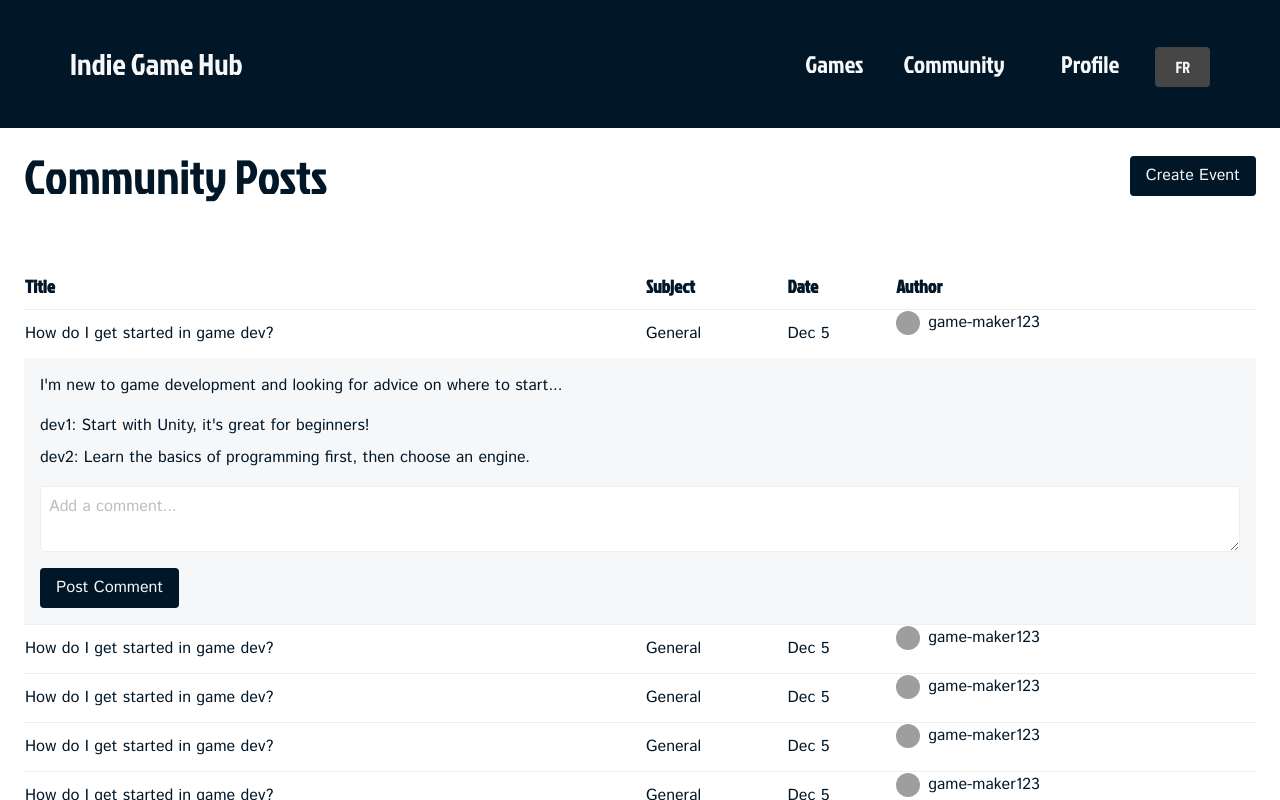
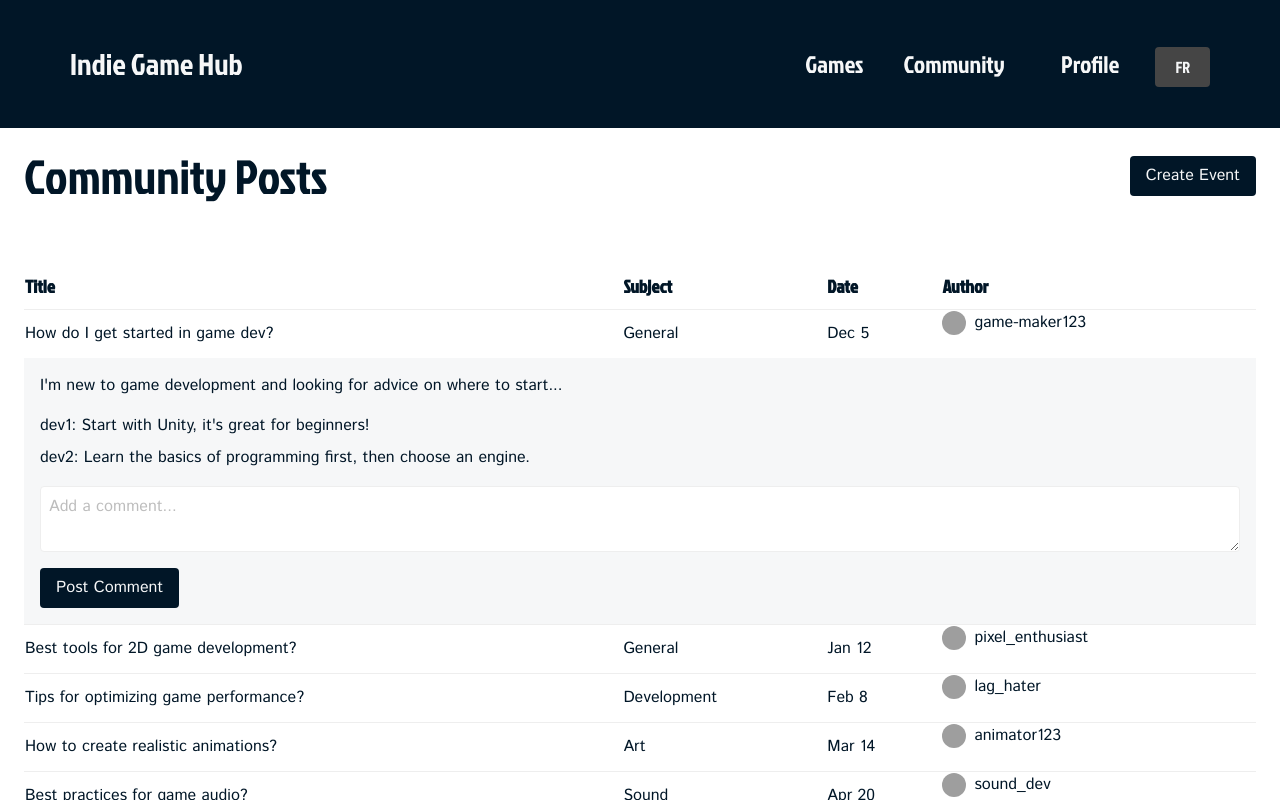
Before and after one commit to Egzavyer/Egzavyer.github.io, a React (Vite) app: page /community in a window 1280 px wide. Both pictures are taken after a click on the element 640 px from the left and 334 px from the top of the page. Shown: the top 800 px of the page. Built offline with nearby package versions, Linux system fonts and the light colour scheme; grey boxes are pictures that could not be loaded.

Commit message:
Feat: adds commenting in threads

```diff
--- a/src/components/ThreadContent.jsx
+++ b/src/components/ThreadContent.jsx
@@ -1,13 +1,21 @@
 import { useState } from 'react';
 import PropTypes from 'prop-types';
 
-function ThreadContent({ thread }) {
+function ThreadContent({ thread, username }) {
     const [newComment, setNewComment] = useState('');
+    const [comments, setComments] = useState(thread.comments); // Manage comments state locally
 
     const handleSubmit = (e) => {
         e.preventDefault();
-        // Logic to submit the new comment
-        setNewComment('');
+        console.log(username, newComment); // Log the new comment to the console
+        // Simulate submitting a new comment by updating the local state
+        const newCommentObject = {
+            // Assuming each comment has an author and text. Adjust as necessary.
+            author: username, // Static author name for demo purposes
+            text: newComment,
+        };
+        setComments([...comments, newCommentObject]); // Add the new comment to the existing comments
+        setNewComment(''); // Clear the input field after submission
     };
 
     return (
@@ -15,7 +23,7 @@ function ThreadContent({ thread }) {
             <td colSpan="4" className="p-4 bg-text">
                 <div className="mb-4">{thread.content}</div>
                 <div className="mb-4">
-                    {thread.comments.map((comment, index) => (
+                    {comments.map((comment, index) => (
                         <div key={index} className="mb-2">
                             <strong>{comment.author}:</strong> {comment.text}
                         </div>
--- a/src/components/ThreadList.jsx
+++ b/src/components/ThreadList.jsx
@@ -1,7 +1,7 @@
 import ThreadRow from "./ThreadRow";
 import { useState } from "react";
 
-function ThreadList() {
+function ThreadList({ username }) {
     const [threads, setThreads] = useState([
         {
             id: 1,
@@ -11,70 +11,70 @@ function ThreadList() {
             author: "game-maker123",
             content: "I'm new to game development and looking for advice on where to start...",
             comments: [
-                { author: "dev1", text: "Start with Unity, it's great for beginners!" },
-                { author: "dev2", text: "Learn the basics of programming first, then choose an engine." }
+                { author: "dev1", "text": "Start with Unity, it's great for beginners!" },
+                { author: "dev2", "text": "Learn the basics of programming first, then choose an engine." }
             ]
         },
         {
             id: 2,
-            title: "How do I get started in game dev?",
+            title: "Best tools for 2D game development?",
             subject: "General",
-            date: "Dec 5",
-            author: "game-maker123",
-            content: "I'm new to game development and looking for advice on where to start...",
+            date: "Jan 12",
+            author: "pixel_enthusiast",
+            content: "Looking for recommendations on tools and frameworks for creating 2D games...",
             comments: [
-                { author: "dev1", text: "Start with Unity, it's great for beginners!" },
-                { author: "dev2", text: "Learn the basics of programming first, then choose an engine." }
+                { author: "artist1", "text": "Try out Aseprite for sprite creation!" },
+                { author: "dev3", "text": "GameMaker Studio is a solid choice for 2D game dev." }
             ]
         },
         {
             id: 3,
-            title: "How do I get started in game dev?",
-            subject: "General",
-            date: "Dec 5",
-            author: "game-maker123",
-            content: "I'm new to game development and looking for advice on where to start...",
+            title: "Tips for optimizing game performance?",
+            subject: "Development",
+            date: "Feb 8",
+            author: "lag_hater",
+            content: "My game is running slow, any tips on optimizing performance?",
             comments: [
-                { author: "dev1", text: "Start with Unity, it's great for beginners!" },
-                { author: "dev2", text: "Learn the basics of programming first, then choose an engine." }
+                { author: "tech_guru", "text": "Profile your game to find bottlenecks and optimize accordingly." },
+                { author: "speedster", "text": "Make sure to use efficient algorithms and manage memory wisely." }
             ]
         },
         {
             id: 4,
-            title: "How do I get started in game dev?",
-            subject: "General",
-            date: "Dec 5",
-            author: "game-maker123",
-            content: "I'm new to game development and looking for advice on where to start...",
+            title: "How to create realistic animations?",
+            subject: "Art",
+            date: "Mar 14",
+            author: "animator123",
+            content: "I'm struggling with making my character animations look realistic. Any advice?",
             comments: [
-                { author: "dev1", text: "Start with Unity, it's great for beginners!" },
-                { author: "dev2", text: "Learn the basics of programming first, then choose an engine." }
+                { author: "motion_expert", "text": "Study real-life references and use animation curves." },
+                { author: "game_dev", "text": "Consider using motion capture for more natural movements." }
             ]
         },
         {
             id: 5,
-            title: "How do I get started in game dev?",
-            subject: "General",
-            date: "Dec 5",
-            author: "game-maker123",
-            content: "I'm new to game development and looking for advice on where to start...",
+            title: "Best practices for game audio?",
+            subject: "Sound",
+            date: "Apr 20",
+            author: "sound_dev",
+            content: "What are some best practices for creating and implementing game audio?",
             comments: [
-                { author: "dev1", text: "Start with Unity, it's great for beginners!" },
-                { author: "dev2", text: "Learn the basics of programming first, then choose an engine." }
+                { author: "audio_guru", "text": "Use spatial audio to enhance immersion." },
+                { author: "music_maker", "text": "Ensure your sound effects match the game's theme and atmosphere." }
             ]
         },
         {
             id: 6,
-            title: "How do I get started in game dev?",
-            subject: "General",
-            date: "Dec 5",
-            author: "game-maker123",
-            content: "I'm new to game development and looking for advice on where to start...",
+            title: "How to balance game difficulty?",
+            subject: "Design",
+            date: "May 30",
+            author: "game_designer",
+            content: "Struggling to find the right difficulty balance in my game. Any tips?",
             comments: [
-                { author: "dev1", text: "Start with Unity, it's great for beginners!" },
-                { author: "dev2", text: "Learn the basics of programming first, then choose an engine." }
+                { author: "designer1", "text": "Playtest with a diverse group of players to gather feedback." },
+                { author: "gamer_pro", "text": "Provide adjustable difficulty settings to cater to different skill levels." }
             ]
-        },
+        }
     ]);
     const [expandedThreadId, setExpandedThreadId] = useState(null);
 
@@ -83,7 +83,7 @@ function ThreadList() {
     };
 
     return (
-        <div className="flex-grow p-6 font-body text-primary">
+        <div className="flex-grow p-6 font-body text-primary min-h-screen">
             <table className="w-full">
                 <thead>
                     <tr className="text-left text-lg font-display">
@@ -100,6 +100,7 @@ function ThreadList() {
                             thread={thread}
                             isExpanded={expandedThreadId === thread.id}
                             onToggle={() => toggleThread(thread.id)}
+                            username={username}
                         />
                     ))}
                 </tbody>
--- a/src/components/ThreadRow.jsx
+++ b/src/components/ThreadRow.jsx
@@ -2,7 +2,7 @@ import PropTypes from 'prop-types';
 import ThreadContent from './ThreadContent';
 import Logo from '../assets/logo.svg';
 
-function ThreadRow({ thread, isExpanded, onToggle }) {
+function ThreadRow({ thread, isExpanded, onToggle, username }) {
     return (
         <>
             <tr className="border-t cursor-pointer" onClick={onToggle}>
@@ -14,7 +14,7 @@ function ThreadRow({ thread, isExpanded, onToggle }) {
                     {thread.author}
                 </td>
             </tr>
-            {isExpanded && <ThreadContent thread={thread} />}
+            {isExpanded && <ThreadContent thread={thread} username={username} />}
         </>
     );
 }
--- a/src/main.jsx
+++ b/src/main.jsx
@@ -6,6 +6,7 @@ import Navbar from './components/Navbar.jsx';
 import Landing from './pages/LandingPage.jsx'
 import SignUp from './pages/SignUpPage.jsx'
 import LogIn from './pages/LoginPage.jsx'
+import Profile from './pages/ProfilePage.jsx'
 import Games from './pages/GamesPage.jsx'
 import GameViewer from './pages/GameViewerPage.jsx'
 import Community from './pages/CommunityPage.jsx'
@@ -228,11 +229,12 @@ function App() {
         <Navbar language={language} setLanguage={setLanguage} isAuthenticated={isAuthenticated} setIsAuthenticated={setIsAuthenticated} username={username} setUsername={setUsername} />
         <Routes>
           <Route path="/" element={<Landing language={language} />} />
-          <Route path='/signup' element={<SignUp language={language} />} />
+          <Route path='/signup' element={<SignUp language={language} setIsAuthenticated={setIsAuthenticated} setUsername={setUsername} />} />
           <Route path='/login' element={<LogIn language={language} setIsAuthenticated={setIsAuthenticated} setUsername={setUsername} />} />
+          <Route path='/profile' element={<Profile language={language} isAuthenticated={isAuthenticated} username={username} />} />
           <Route path="/games" element={<Games language={language} />} />
           <Route path="/games/:title" element={<GameViewer language={language} games={language === 'en' ? gamesEN : gamesFR} />} />
-          <Route path="/community" element={<Community language={language} />} />
+          <Route path="/community" element={<Community language={language} username={username} />} />
 
         </Routes>
         <Footer language={language} />
--- a/src/pages/CommunityPage.jsx
+++ b/src/pages/CommunityPage.jsx
@@ -2,7 +2,7 @@ import { useState } from 'react';
 import ThreadList from '../components/ThreadList';
 import Modal from '../components/Modal';
 
-function Community({ language }) {
+function Community({ language, username }) {
   const translations = {
     communityPosts: {
       en: "Community Posts",
@@ -54,7 +54,7 @@ function Community({ language }) {
           </button>
         </div>
       </div>
-      <ThreadList />
+      <ThreadList username={username} />
       {isModalOpen && (
         <Modal onClose={toggleModal}>
           <form className="flex flex-col font-body gap-2 " onSubmit={handleSubmit}>
--- /dev/null
+++ b/src/pages/ProfilePage.jsx
@@ -0,0 +1,37 @@
+import { useEffect, useState } from 'react';
+
+function ProfileScreen({ language, username }) {
+    const translations = {
+        myEvents: {
+            en: "Events",
+            fr: "Événements",
+        },
+    };
+
+    const [userEvents, setUserEvents] = useState([]);
+
+    useEffect(() => {
+        const fetchedEvents = [
+            { id: 1, title: "Game Launch Party", date: "2024-03-25" },
+            { id: 2, title: "Online Tournament", date: "2023-09-22" },
+        ];
+        setUserEvents(fetchedEvents);
+    }, []);
+
+    return (
+        <main className="min-h-screen bg-text p-8 font-display">
+
+            <h1 className="text-2xl text-center mb-6" aria-label={`${translations.myEvents[language]} list`}>{translations.myEvents[language]}</h1>
+            <ul className="max-w-md mx-auto" aria-live="polite">
+                {userEvents.map(event => (
+                    <li key={event.id} className="bg-text shadow-md rounded-lg p-4 mb-4">
+                        <h2 className="text-xl font">{event.title}</h2>
+                        <p className="text-secondary font-body">{event.date}</p>
+                    </li>
+                ))}
+            </ul>
+        </main>
+    );
+}
+
+export default ProfileScreen;
```
Also changed, not shown: src/pages/SignUpPage.jsx (+6 -2 lines).
